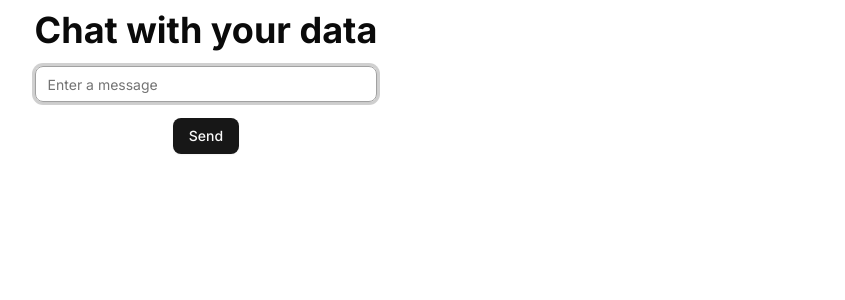
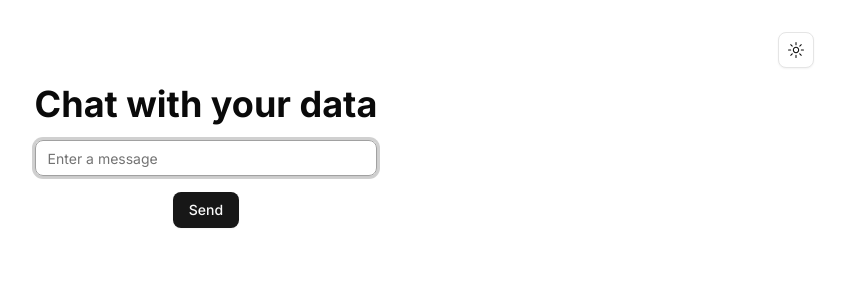
Before and after one commit to jinyang628/fullstack-template, a Next.js app in the folder frontend/: page / in a window 1280 px wide. Shown: the top 300 px of the page, without its empty margins (434-1279 px from the left). Built offline with nearby package versions, Linux system fonts and the light colour scheme.

Commit message:
Implement theme toggle (#5)

```diff
--- a/frontend/package.json
+++ b/frontend/package.json
@@ -9,6 +9,7 @@
     "lint": "next lint"
   },
   "dependencies": {
+    "@radix-ui/react-icons": "^1.3.2",
     "@radix-ui/react-slot": "^1.2.3",
     "@tanstack/react-query": "^5.80.6",
     "axios": "^1.9.0",
--- a/frontend/src/app/layout.tsx
+++ b/frontend/src/app/layout.tsx
@@ -3,6 +3,7 @@ import { ThemeProvider } from 'next-themes';
 import { Inter } from 'next/font/google';
 
 import { QueryProvider } from '@/components/providers/query';
+import Header from '@/components/shared/header';
 import { Toaster } from '@/components/ui/sonner';
 
 import './globals.css';
@@ -28,7 +29,12 @@ export default function RootLayout({
           enableSystem
           disableTransitionOnChange
         >
-          <QueryProvider>{children}</QueryProvider>
+          <QueryProvider>
+            <div className="flex min-h-screen flex-col items-center justify-items-center space-y-4 p-8">
+              <Header />
+              {children}
+            </div>
+          </QueryProvider>
         </ThemeProvider>
         <Toaster />
       </body>
--- a/frontend/src/app/page.tsx
+++ b/frontend/src/app/page.tsx
@@ -13,7 +13,6 @@ export default function Home() {
   const [message, setMessage] = useState('');
   const [response, setResponse] = useState('');
   return (
-    <div className="grid min-h-screen grid-rows-[20px_1fr_20px] items-center justify-items-center gap-16 p-8 pb-20 font-[family-name:var(--font-geist-sans)] sm:p-20">
     <div className="flex flex-col items-center justify-center gap-4">
       <h1 className="text-4xl font-bold">Chat with your data</h1>
       <Input
@@ -37,6 +36,5 @@ export default function Home() {
       </Button>
       <p>{response}</p>
     </div>
-    </div>
   );
 }
--- /dev/null
+++ b/frontend/src/components/shared/header.tsx
@@ -0,0 +1,12 @@
+'use client';
+
+import ThemeToggle from '@/components/shared/theme/toggle';
+
+export default function Header() {
+  return (
+    <div className="px flex w-full items-center justify-end gap-4">
+      <ThemeToggle />
+      {/* Other Navigation Buttons */}
+    </div>
+  );
+}
--- /dev/null
+++ b/frontend/src/components/shared/theme/provider.tsx
@@ -0,0 +1,21 @@
+'use client';
+
+import { ThemeProvider as NextThemesProvider } from 'next-themes';
+import type { ThemeProviderProps } from 'next-themes';
+
+import * as React from 'react';
+
+export function ThemeProvider({ children, ...props }: ThemeProviderProps) {
+  const [mounted, setMounted] = React.useState(false);
+
+  // Ensure we only render theme-dependent content after mounting
+  React.useEffect(() => {
+    setMounted(true);
+  }, []);
+
+  if (!mounted) {
+    return <>{children}</>;
+  }
+
+  return <NextThemesProvider {...props}>{children}</NextThemesProvider>;
+}
--- /dev/null
+++ b/frontend/src/components/shared/theme/toggle.tsx
@@ -0,0 +1,22 @@
+import { useTheme } from 'next-themes';
+
+import { MoonIcon, SunIcon } from '@radix-ui/react-icons';
+
+import { Button } from '@/components/ui/button';
+
+export default function ThemeToggle() {
+  const { theme, setTheme } = useTheme();
+
+  return (
+    <Button
+      variant="outline"
+      size="icon"
+      className="flex-shrink-0 hover:cursor-pointer"
+      onClick={() => setTheme(theme === 'dark' ? 'light' : 'dark')}
+    >
+      <SunIcon className="size-4 scale-100 rotate-0 transition-all dark:scale-0 dark:-rotate-90" />
+      <MoonIcon className="absolute size-4 scale-0 rotate-90 transition-all dark:scale-100 dark:rotate-0" />
+      <span className="sr-only">Toggle theme</span>
+    </Button>
+  );
+}
```
Also changed, not shown: 1 other file (tests, documents, lock files or other folders). Lines whose indentation alone changed are shown as unchanged.
